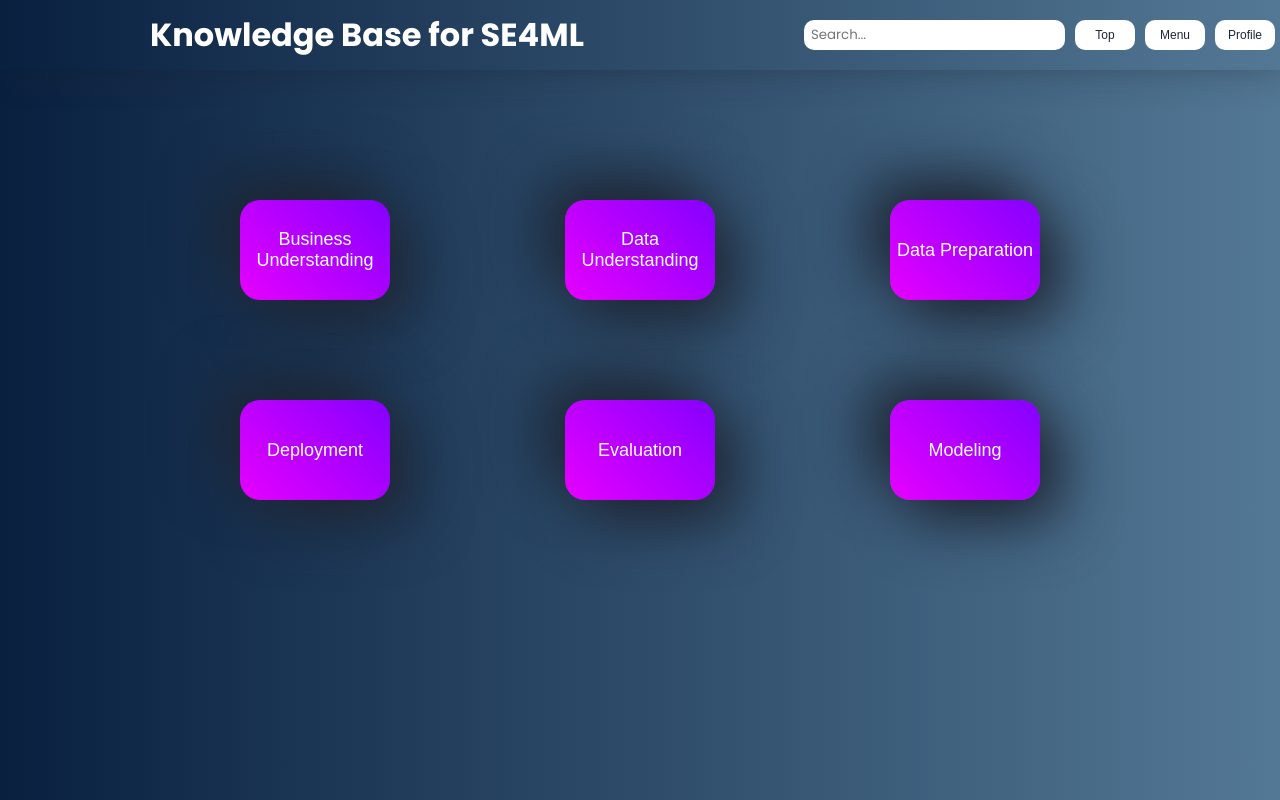
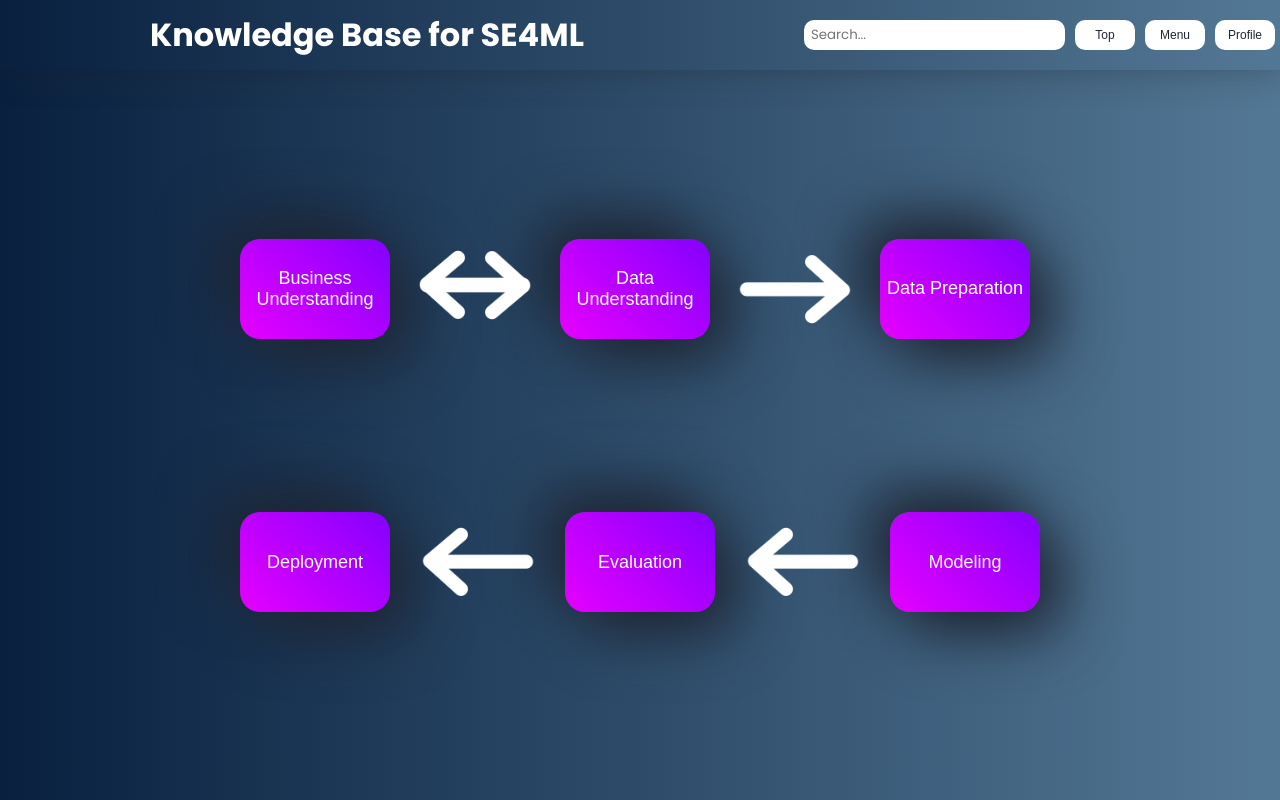
Before and after one commit to ennorondo/Knowledge-Base-4-ML, a React (Create React App) app: page / in a window 1280 px wide. Shown: the top 800 px of the page. Built offline with nearby package versions, Linux system fonts and the light colour scheme.

Commit message:
added arrows

```diff
--- a/src/components/MLDP.css
+++ b/src/components/MLDP.css
@@ -16,13 +16,14 @@
 
 .upper-content {
   display: flex;
-  justify-content: space-between;
   margin-bottom: 100px;
+  align-items: center;
 }
 
 .lower-content {
   display: flex;
   justify-content: space-between;
+  align-items: center;
 }
 
 .process-btn {
@@ -45,3 +46,31 @@
 .process-btn:hover {
   opacity: 0.6;
 }
+
+.img-container {
+  position: relative;
+
+}
+
+.right-arrow-icon {
+  transform: rotate(90deg);
+  top: 0;
+  right: 0;
+  width: 170px;
+
+}
+
+.left-arrow-icon {
+  transform: rotate(270deg);
+  position: absolute;
+  top: 0;
+  left: 0;
+  width: 170px;
+}
+
+.left-arrow-icon-lower {
+  transform: rotate(270deg);
+  top: 0;
+  right: 0;
+  width: 170px;
+}
--- a/src/components/MLDP.js
+++ b/src/components/MLDP.js
@@ -1,5 +1,6 @@
 import React from "react"
 import ScrollButton from "./features/Scrollbutton"
+import UpArrow from "./icons/UpArrow.png"
 
 export default function DevelopmentProcess() {
 
@@ -12,10 +13,15 @@ export default function DevelopmentProcess() {
             targetId="scrollTarget-BU"
             name="Business Understanding"
           />
+          <div className="img-container">
+            <img src={UpArrow} alt="UpArrow" className="right-arrow-icon" />
+            <img src={UpArrow} alt="UpArrow" className="left-arrow-icon" />
+          </div>
           <ScrollButton
             targetId="scrollTarget-DU"
             name="Data Understanding"
           />
+          <img src={UpArrow} alt="UpArrow" className="right-arrow-icon" />
           <ScrollButton
             targetId="scrollTarget-DP"
             name="Data Preparation"
@@ -26,10 +32,12 @@ export default function DevelopmentProcess() {
             targetId="scrollTarget-D"
             name="Deployment"
           />
+          <img src={UpArrow} alt="UpArrow" className="left-arrow-icon-lower" />
           <ScrollButton
             targetId="scrollTarget-E"
             name="Evaluation"
           />
+          <img src={UpArrow} alt="UpArrow" className="left-arrow-icon-lower" />
           <ScrollButton
             targetId="scrollTarget-M"
             name="Modeling"
```
Also changed, not shown: src/components/icons/LeftArrow.png (added), src/components/icons/UpArrow.png (added).
